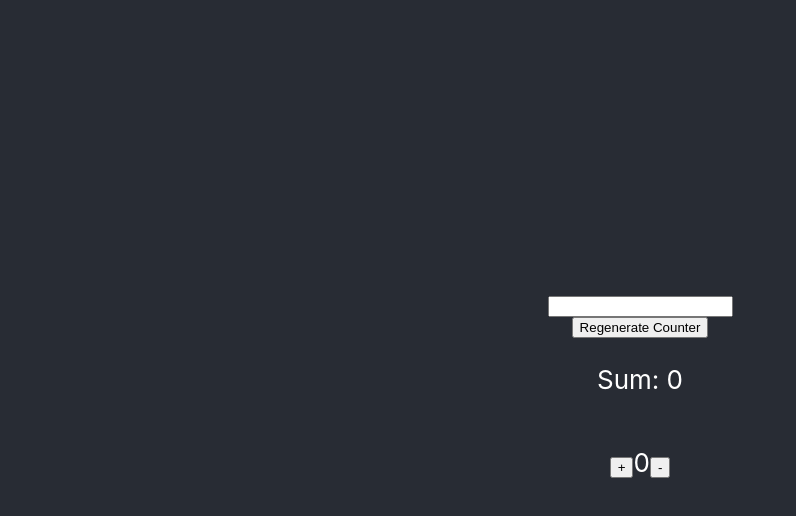
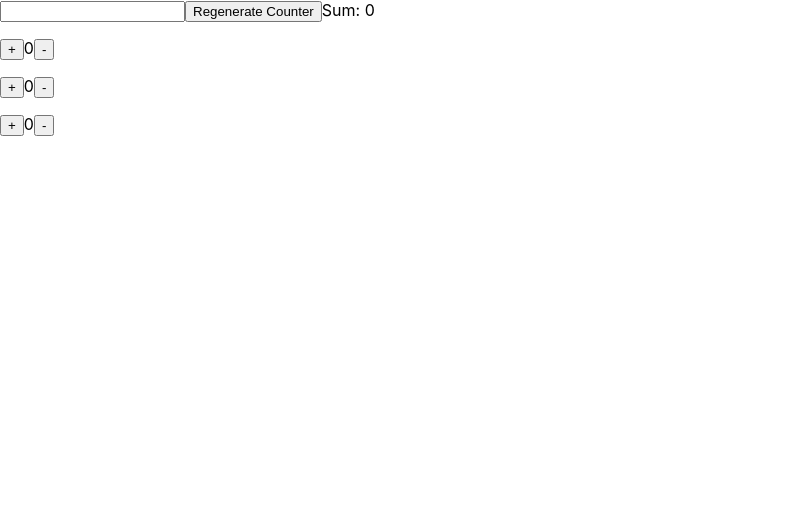
Before and after one commit to mikecrophones07/React_Counter_Group_Component, a React (Create React App) app in the folder react-counter/: page / in a window 1280 px wide. Shown: the top 516 px of the page, without its empty margins (0-796 px from the left). Built offline with nearby package versions, Linux system fonts and the light colour scheme.

Commit message:
form basic view of without function

```diff
--- a/react-counter/src/App.js
+++ b/react-counter/src/App.js
@@ -1,35 +1,12 @@
 import React from 'react';
 import logo from './logo.svg';
 import './App.css';
+import CounterGroup from './components/CounterGroup/CounterGroup'
 
 class App extends React.Component {
-  constructor(){
-    super();
-    this.state = {value: ''};
-    this.onChange = this.onChange.bind(this)
- }
-
- onChange(e){
-    const re = /^[0-9\b]+$/;
-    if (e.target.value === '' || re.test(e.target.value)) {
-       this.setState({value: e.target.value})
-    }
-  }
-
   render(){
     return (
-      <div className="App">
-        <header className="App-header">
-          <input className="TextBox-Prop" value={this.state.value} onChange={this.onChange}/>
-          <button>Regenerate Counter</button>
-          <p>Sum: 0</p>
-          <p>
-            <button>+</button>
-            0
-            <button>-</button>
-          </p>
-        </header>
-      </div>
+      <CounterGroup defaultCounter = {3}/>
     );
   }
 }
--- a/react-counter/src/components/Counter/Counter.js
+++ b/react-counter/src/components/Counter/Counter.js
@@ -0,0 +1,20 @@
+import React from 'react';
+class Counter extends React.Component {
+  constructor(props){
+      super(props);
+  }
+
+  render(){
+    return (
+      <div>
+          <p>
+            <button>+</button>
+            0
+            <button>-</button>
+          </p>
+      </div>
+    );
+  }
+}
+
+export default Counter;
--- a/react-counter/src/components/CounterGroup/CounterGroup.js
+++ b/react-counter/src/components/CounterGroup/CounterGroup.js
@@ -0,0 +1,25 @@
+import React from 'react';
+import Counter from '../Counter/Counter'
+
+class CounterGroup extends React.Component {
+  constructor(props){
+    super(props);
+
+  }
+
+  render(){
+    let element = Array.apply(null, {length: this.props.defaultCounter}).map(element => {
+        return (<Counter/>);
+    })
+    return (
+      <div>
+          <input type = "text"/>
+          <button>Regenerate Counter</button>
+          <span>Sum: 0</span>
+          {element}
+      </div>
+    );
+  }
+}
+
+export default CounterGroup;
```
